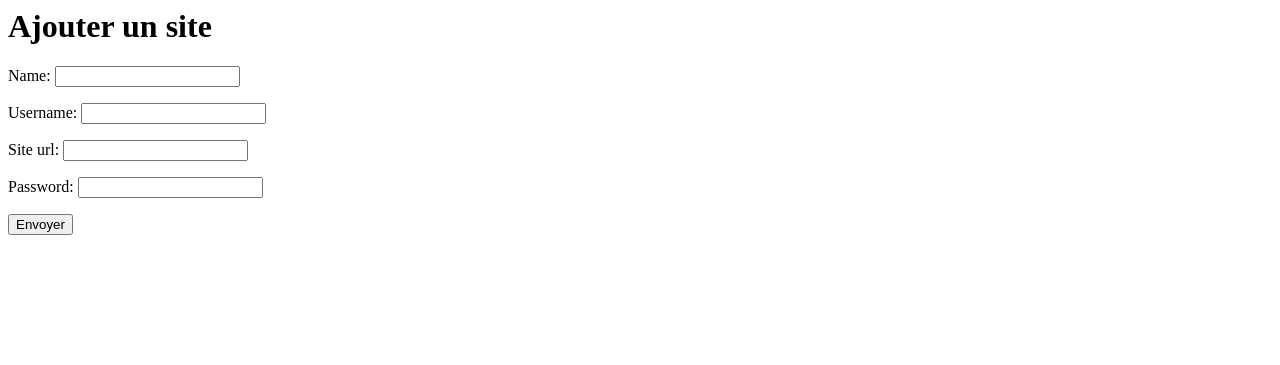
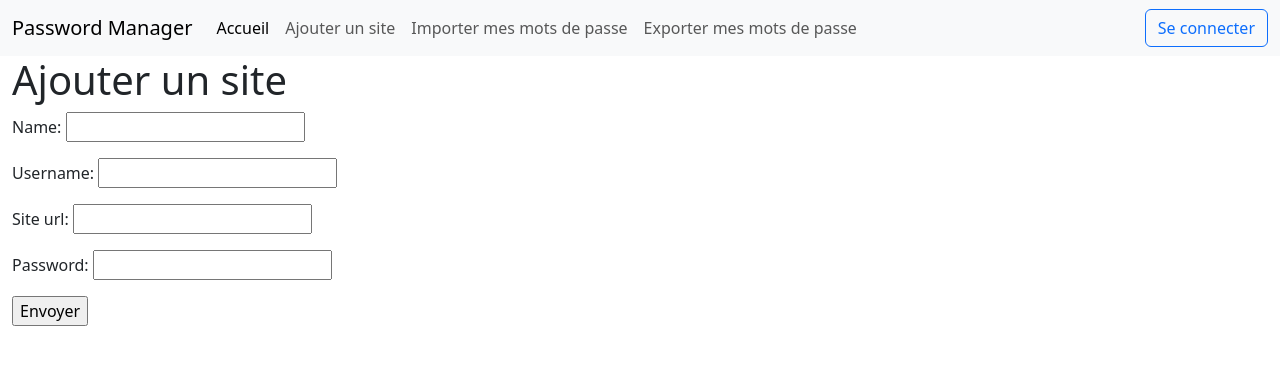
Before and after one commit to PerrineLVB/b3-c3-django-escalera-launay-pollet, a Django app: page /sites/create_site/ in a window 1280 px wide. Shown: the top 365 px of the page. Run offline with Django 5.2, Linux system fonts and the light colour scheme.

Commit message:
add navbar links

```diff
--- a/sites/templates/base.html
+++ b/sites/templates/base.html
@@ -7,6 +7,35 @@
         <title>Sites</title>
     </head>
     <body>
+    <nav class="navbar sticky-bottom navbar-expand-lg bg-body-tertiary">
+        <div class="container-fluid">
+             <a class="navbar-brand mb-0 h1">Password Manager</a>
+            <button class="navbar-toggler" type="button" data-bs-toggle="collapse" data-bs-target="#navbarNav" aria-controls="navbarNav" aria-expanded="false" aria-label="Toggle navigation">
+      <span class="navbar-toggler-icon"></span>
+    </button>
+            <div class="collapse navbar-collapse" id="navbarNav">
+      <ul class="navbar-nav">
+        <li class="nav-item">
+          <a class="nav-link active" aria-current="page" href="">Accueil</a>
+        </li>
+        <li class="nav-item">
+          <a class="nav-link" href="create_site/">Ajouter un site</a>
+        </li>
+        <li class="nav-item">
+          <a class="nav-link" href="#">Importer mes mots de passe</a>
+        </li>
+        <li class="nav-item">
+          <a class="nav-link"  href='#'>Exporter mes mots de passe</a>
+      </ul>
+                <div class="ms-auto">
+        <button class="btn btn-outline-primary">Se connecter</button>
+      </div>
+    </div>
+        </div>
+
+    </nav>
+    <div class=" container-fluid">
         {% block content %}{% endblock %}
+    </div>
     </body>
 </html>
--- a/sites/templates/create_site.html
+++ b/sites/templates/create_site.html
@@ -1,4 +1,5 @@
-
+{% extends 'base.html' %}
+{% block content %}
 <h1>Ajouter un site</h1>
 
 <form action="" method="post" >
@@ -6,3 +7,4 @@
 {{ form.as_p }}
 <input type="submit" value="Envoyer">
 </form>
+{% endblock %}
```
